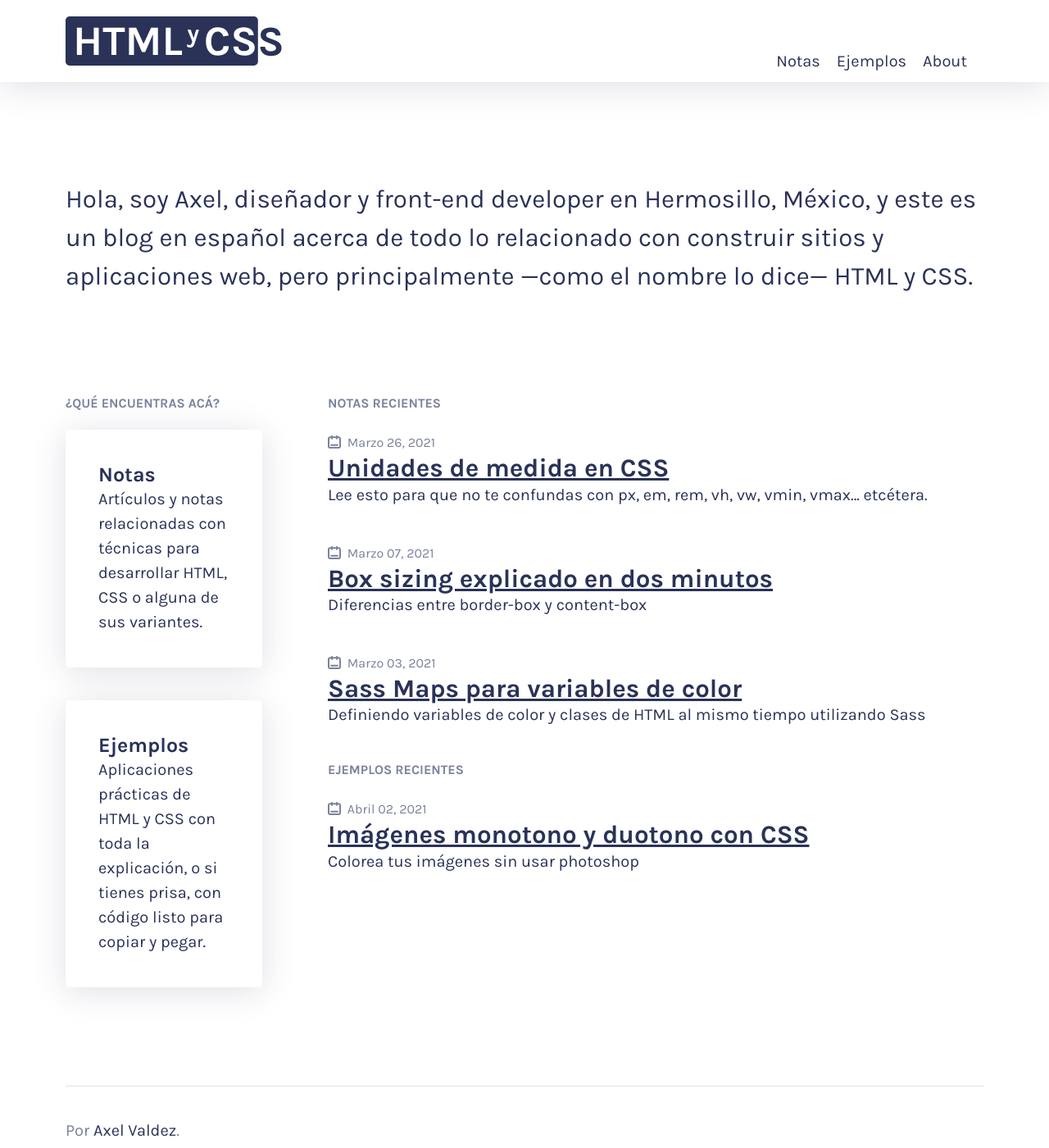
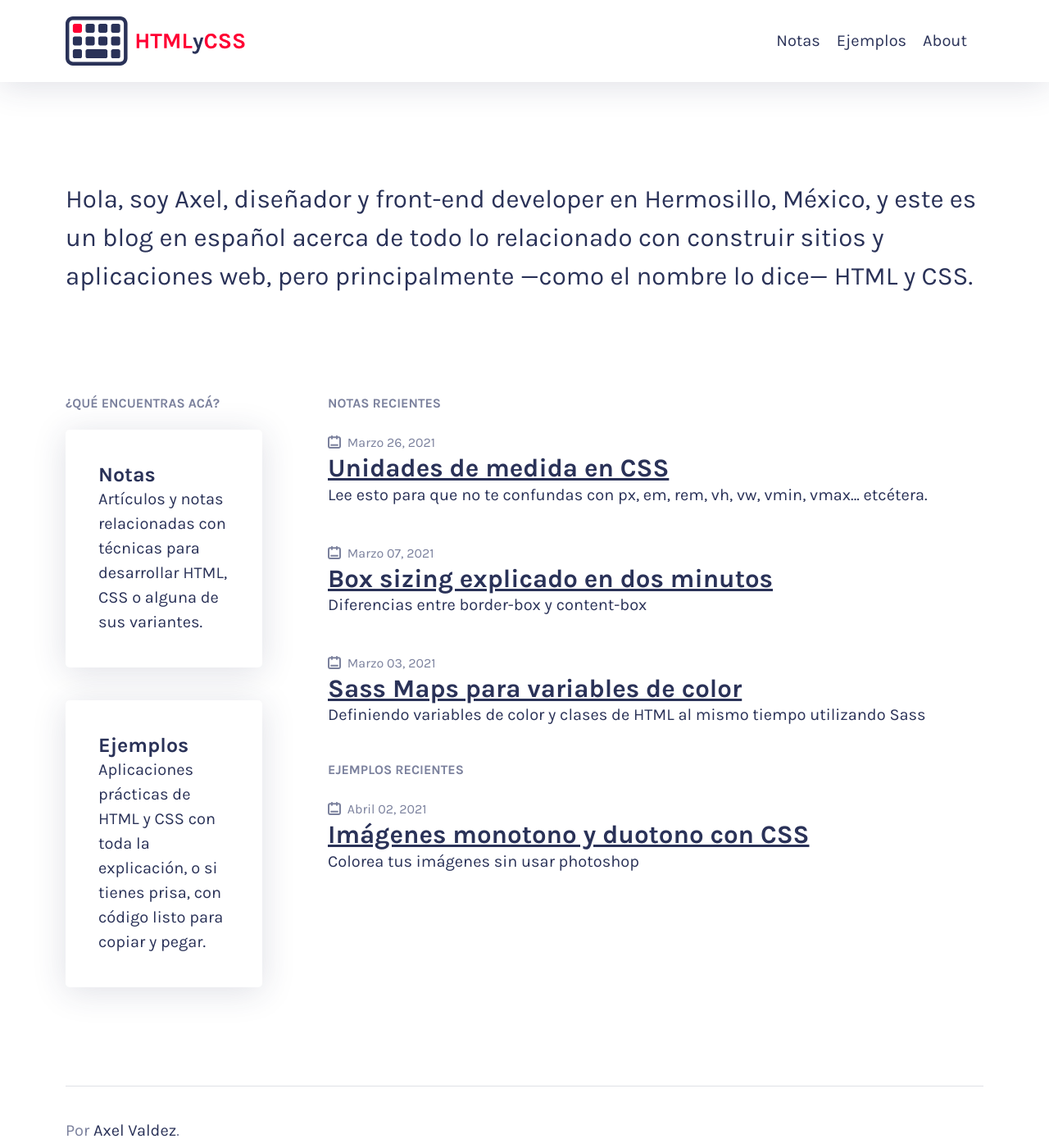
Before and after one commit to axelvaldez/htmlycss, a Jekyll site: the page built from index.md, in a window 1280 px wide and 1400 px high. Shown: the whole window at 82% size. Built offline with Jekyll 4.4.1, drawn with Linux system fonts in a browser that asks for light colours.

Commit message:
change logo, add social cards

```diff
--- a/_config.yml
+++ b/_config.yml
@@ -1,3 +1,3 @@
 url: "https://htmlycss.com"
 title: "HTMLyCSS"
-description: "Diseño y front-end en español"
+description: "Un sitio/blog para compartir ideas acerca de HTML, CSS y todo lo relacionado con construir sitios y aplicaciones web."
--- /dev/null
+++ b/_includes/meta-post.html
@@ -0,0 +1,6 @@
+<title>{{ page.title }} - {{ site.title }}</title>
+<meta name="twitter:card" content="summary" />
+<meta name="twitter:site" content="@axelvaldezmx" />
+<meta name="twitter:title" content="{{site.title}}: {{ page.title }}" />
+<meta name="twitter:description" content="{{ page.tldr }}" />
+<meta name="twitter:image" content="https://htmlycss.com/assets/img/htmlycss-sq.png" />
--- /dev/null
+++ b/_includes/meta.html
@@ -0,0 +1,6 @@
+<title>{{ site.title }}</title>
+<meta name="twitter:card" content="summary" />
+<meta name="twitter:site" content="@axelvaldezmx" />
+<meta name="twitter:title" content="{{ site.title }}" />
+<meta name="twitter:description" content="{{ site.description }}" />
+<meta name="twitter:image" content="https://htmlycss.com/assets/img/htmlycss-sq.png" />
--- a/_layouts/home.html
+++ b/_layouts/home.html
@@ -4,7 +4,7 @@
   <meta charset="utf-8">
   <meta name="viewport" content="width=device-width, initial-scale=1">
   <link rel="stylesheet" href="/assets/css/main.css">
-  <title>{{ site.title }}</title>
+  {% include meta.html %}
 </head>
 <body>
   {% include header.html %}
--- a/_layouts/page.html
+++ b/_layouts/page.html
@@ -4,7 +4,7 @@
   <meta charset="utf-8">
   <meta name="viewport" content="width=device-width, initial-scale=1">
   <link rel="stylesheet" href="/assets/css/main.css">
-  <title>{{ site.title }}</title>
+  {% include meta.html %}
 </head>
 <body>
   {% include header.html %}
--- a/_layouts/post.html
+++ b/_layouts/post.html
@@ -4,7 +4,7 @@
   <meta charset="utf-8">
   <meta name="viewport" content="width=device-width, initial-scale=1">
   <link rel="stylesheet" href="/assets/css/main.css">
-  <title>{{ page.title }} - {{ site.title }}</title>
+  {% include meta.html %}
 </head>
 <body>
   {% include header.html %}
--- a/_plugins/code-blocks.rb
+++ b/_plugins/code-blocks.rb
@@ -24,6 +24,7 @@ module Jekyll
       outputhtml = ''
       if html != ''
         html = html.gsub("<", "&lt;")
+        html = html.gsub("/assets/img/posts/", "")
         outputhtml = "<div class=\"codeblock-code html\">"
         outputhtml += "<pre><code class=\"language-html\">"
         outputhtml += html
--- a/_sass/_header.scss
+++ b/_sass/_header.scss
@@ -4,7 +4,7 @@ header{
     color: var(--txt);
     display: flex;
     justify-content: space-between;
-    align-items: flex-end;
+    align-items: stretch;
     box-shadow: $shadow-soft;
 
     @media (min-width: 64rem){
@@ -25,17 +25,85 @@ header{
 
     .logo{
       margin: 1rem 0;
-      height: 2rem;
+      height: 3rem;
       width: auto;
       display: block;
+      transform-box: fill-box;
 
       path{
-        fill: currentColor;
+        fill: var(--txt);
+
+        &.esc,
+        &.letter:not(.y){
+          fill: var(--acc);
+        }
+      }
+
+      @media (prefers-color-scheme: dark) {
+        path{
+          &.letter:not(.y){
+            fill: var(--txt);
+          }
+          &.y{
+            fill: var(--acc);
+          }
+        }
       }
 
       &.bigger{
         height: 3rem;
       }
+
+      &:hover{
+        path.key:not(esc){
+          transform-origin: 50% 50%;
+          transform-box: fill-box;
+        }
+        path:nth-child(6){ animation: typing 1000ms infinite;  animation-delay: 0}
+        path:nth-child(3){ animation: typing-2 1000ms infinite;  animation-delay: 100ms}
+        path:nth-child(4){ animation: typing-2 1000ms infinite;  animation-delay: 200ms}
+        path:nth-child(7){ animation: typing-2 1000ms infinite;  animation-delay: 300ms}
+        path:nth-child(10){ animation: typing 1000ms infinite;  animation-delay: 400ms}
+        path:nth-child(12){ animation: typing 1000ms infinite;  animation-delay: 500ms}
+        path:nth-child(9){ animation: typing-2 1000ms infinite;  animation-delay: 600ms}
+        path:nth-child(5){ animation: typing-2 1000ms infinite;  animation-delay: 700ms}
+        path:nth-child(8){ animation: typing-2 1000ms infinite;  animation-delay: 800ms}
+        path:nth-child(11){ animation: typing 1000ms infinite;  animation-delay: 900ms}
+      }
+
     }
 
   }
+
+  @keyframes typing{
+    0%{
+      opacity: 0;
+    }
+    10%{
+      opacity: 1;
+    }
+    100%{
+      opacity: 1;
+    }
+  }
+
+  @keyframes typing-2{
+    0%{
+      opacity: .5;
+    }
+    10%{
+      opacity: 1;
+    }
+    49%{
+      opacity: 1;
+    }
+    50%{
+      opacity: .5;
+    }
+    60%{
+      opacity: 1;
+    }
+    100%{
+      opacity: 1;
+    }
+  }
--- a/_sass/_nav.scss
+++ b/_sass/_nav.scss
@@ -1,8 +1,11 @@
 nav{
-
+  display: flex;
+  justify-content: start;
+  align-items: stretch;
     ul{
       display: flex;
       justify-content: start;
+      align-items: stretch;
       margin: 0;
       padding: 0;
       list-style: none;
@@ -15,12 +18,17 @@ nav{
 
     li{
       margin-right: 1rem;
+      display: flex;
+      justify-content: start;
+      align-items: stretch;
     }
 
     a{
       color: var(--txt);
-      display: block;
-      padding: 0 0 .5rem;
+      display: flex;
+      justify-content: center;
+      align-items: center;
+      padding: 0;
       text-decoration: none;
 
       &:hover{
```
Also changed, not shown: _includes/icons/htmlycss.svg, assets/img/htmlycss-sq.png (added).
